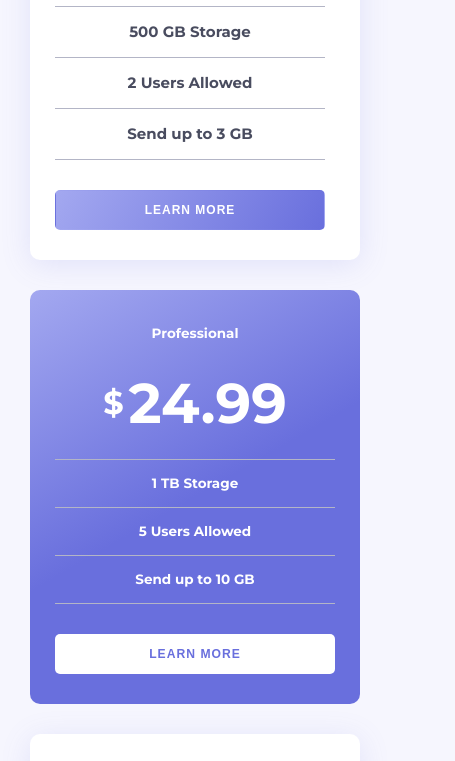
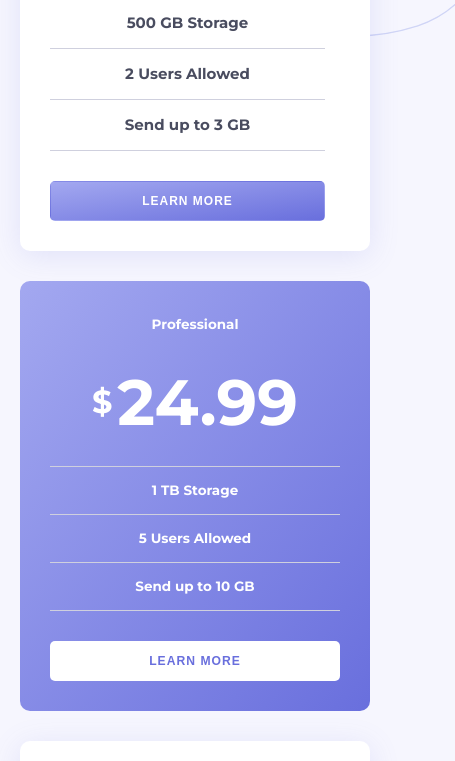
Before and after one commit to abhinay29/pricing-component-with-toggle, a plain HTML site: page index.html in a window 390 px wide. Shown: the part 402-1163 px from the top of the page, 455 px wide, since content can reach past the window. Drawn offline with Linux system fonts and the light colour scheme.

Commit message:
Update stylesheet

```diff
--- a/style.scss
+++ b/style.scss
@@ -26,10 +26,33 @@ body {
   padding-bottom: 50px;
 }
 
+.bg-1 {
+  background-image: url(./images/bg-top.svg);
+  background-repeat: no-repeat;
+  background-position: top right;
+  width: 100%;
+  height: 100%;
+  position: absolute;
+  top: 0;
+  right: 0;
+  z-index: -1;
+}
+.bg-2 {
+  background-image: url(./images/bg-bottom.svg);
+  background-repeat: no-repeat;
+  background-position: bottom left;
+  width: 100%;
+  height: 100%;
+  position: absolute;
+  bottom: 0;
+  left: 0;
+  z-index: -1;
+}
+
 .container {
   max-width: 1400px;
   margin: auto;
-  padding-top: 20px;
+  padding-top: 40px;
 }
 
 .hero-title {
@@ -40,7 +63,7 @@ body {
 
 .toggle-button-section {
   display: flex;
-  margin: 15px 0 30px;
+  margin: 15px 0 35px;
   justify-content: center;
   align-items: center;
 
@@ -53,7 +76,7 @@ body {
 // Color
 
 .bg-primary {
-  background: linear-gradient(150deg, hsl(236, 72%, 79%) 0%, hsl(237, 63%, 64%) 50%);
+  background: linear-gradient(to bottom right, #a3a8f0 0%, #696fdd 100%);
   color: #fff;
 }
 
@@ -91,13 +114,12 @@ body {
   width: 50%;
   height: 31px;
   padding: 0;
-  // line-height: 26px;
   box-sizing: border-box;
 }
 .onoffswitch-inner:before,
 .onoffswitch-inner:after {
   content: "";
-  background: hsl(237, 63%, 64%);
+  background: linear-gradient(to bottom right, #a3a8f0 0%, #696fdd 100%);
 }
 
 .onoffswitch-switch {
@@ -123,26 +145,26 @@ body {
 .pricing-component {
   display: flex;
   justify-content: center;
-  padding: 30px 0;
+  padding: 25px 0;
 
   .card {
-    width: 300px;
+    width: 350px;
     text-align: center;
-    padding: 30px 25px 30px 35px;
+    padding: 30px 30px 30px 45px;
     border-radius: 10px;
     background-color: #fff;
     box-shadow: 0 5px 30px 0px hsla(237, 63%, 64%, 0.15);
 
     &:first-child {
-      padding: 30px 35px 30px 25px;
+      padding: 30px 45px 30px 30px;
     }
 
     &.bg-primary {
-      width: 280px;
+      width: 310px;
       box-shadow: none;
       transform: scale(1.1);
       font-size: 90%;
-      padding: 40px 25px 30px;
+      padding: 40px 30px 30px;
     }
 
     .monthly,
@@ -153,7 +175,7 @@ body {
     }
 
     h1 {
-      font-size: 3.5rem;
+      font-size: 4rem;
     }
 
     .dollar {
@@ -162,11 +184,11 @@ body {
     }
 
     p {
-      border-bottom: 1px solid var(--light-gray-blue);
+      border-bottom: 1px solid hsl(234, 18%, 84%);
       padding: 10px;
     }
     p:first-child {
-      border-top: 1px solid var(--light-gray-blue);
+      border-top: 1px solid hsl(234, 18%, 84%);
     }
     p:last-child {
       margin-bottom: 30px;
@@ -175,7 +197,7 @@ body {
 }
 
 .btn {
-  background: linear-gradient(300deg, hsl(237, 63%, 64%) 0%, hsl(236, 72%, 79%) 100%);
+  background: linear-gradient(to bottom right, #a3a8f0 0%, #696fdd 100%);
   color: #fff;
   outline: none;
   border: 0;
@@ -219,7 +241,7 @@ footer {
   right: 0;
   width: 100%;
   text-align: center;
-  padding: 15px 0;
+  padding: 10px 0;
   display: flex;
   justify-content: space-around;
 
@@ -239,21 +261,29 @@ footer {
 }
 
 @media (max-width: 768px) {
-  .container {
-    padding-top: 60px;
+  .bg-1 {
+    width: 250px;
+    background-size: contain;
+    right: -65px;
+  }
+  .bg-2 {
+    width: 250px;
+    background-size: contain;
+    left: -65px;
   }
   .pricing-component {
     flex-direction: column;
-    padding: 30px;
+    padding: 20px;
+
     .card {
       width: 100%;
       margin-bottom: 30px;
-      padding: 30px 25px;
+      padding: 30px;
 
       &.bg-primary {
         width: 100%;
         transform: scale(1);
-        padding: 30px 25px;
+        padding: 30px;
         .btn {
           font-size: 90%;
         }
```
Also changed, not shown: style.css, 1 other file.
